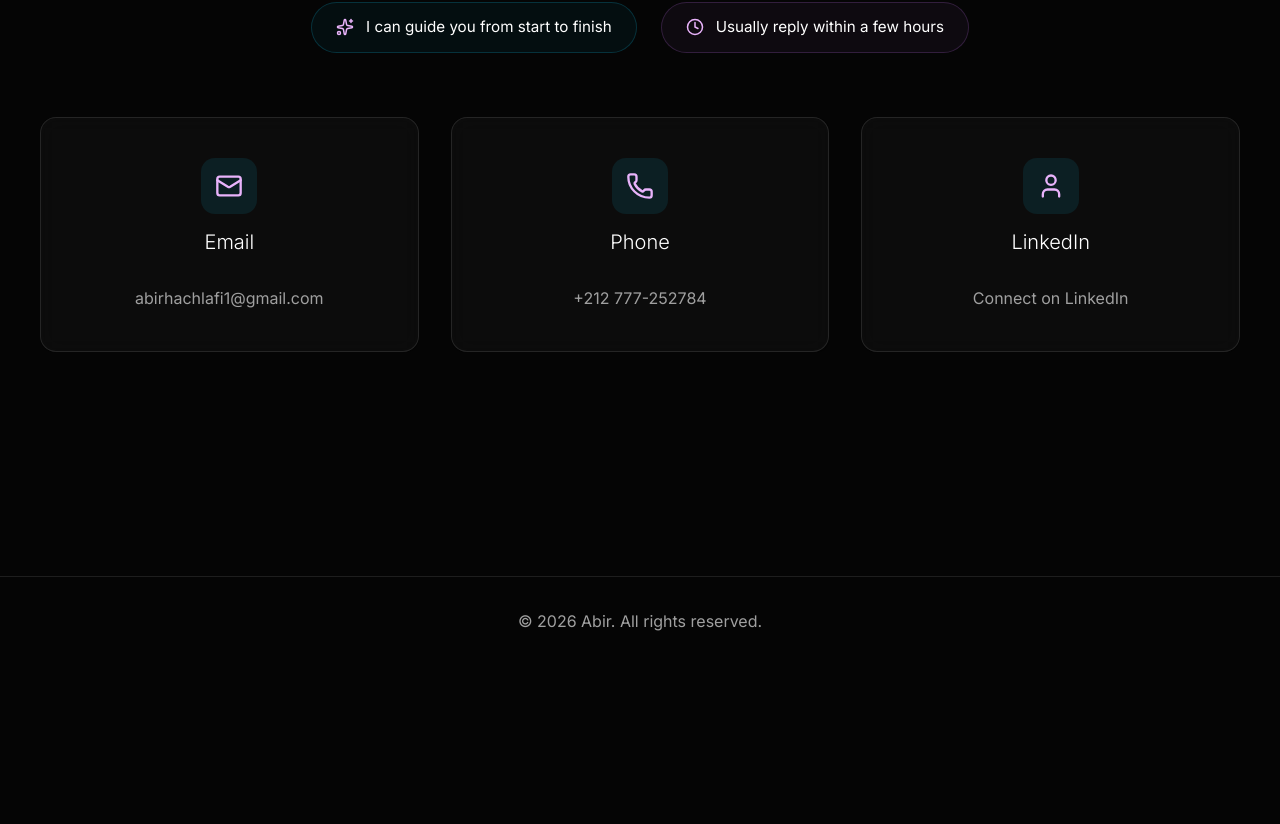
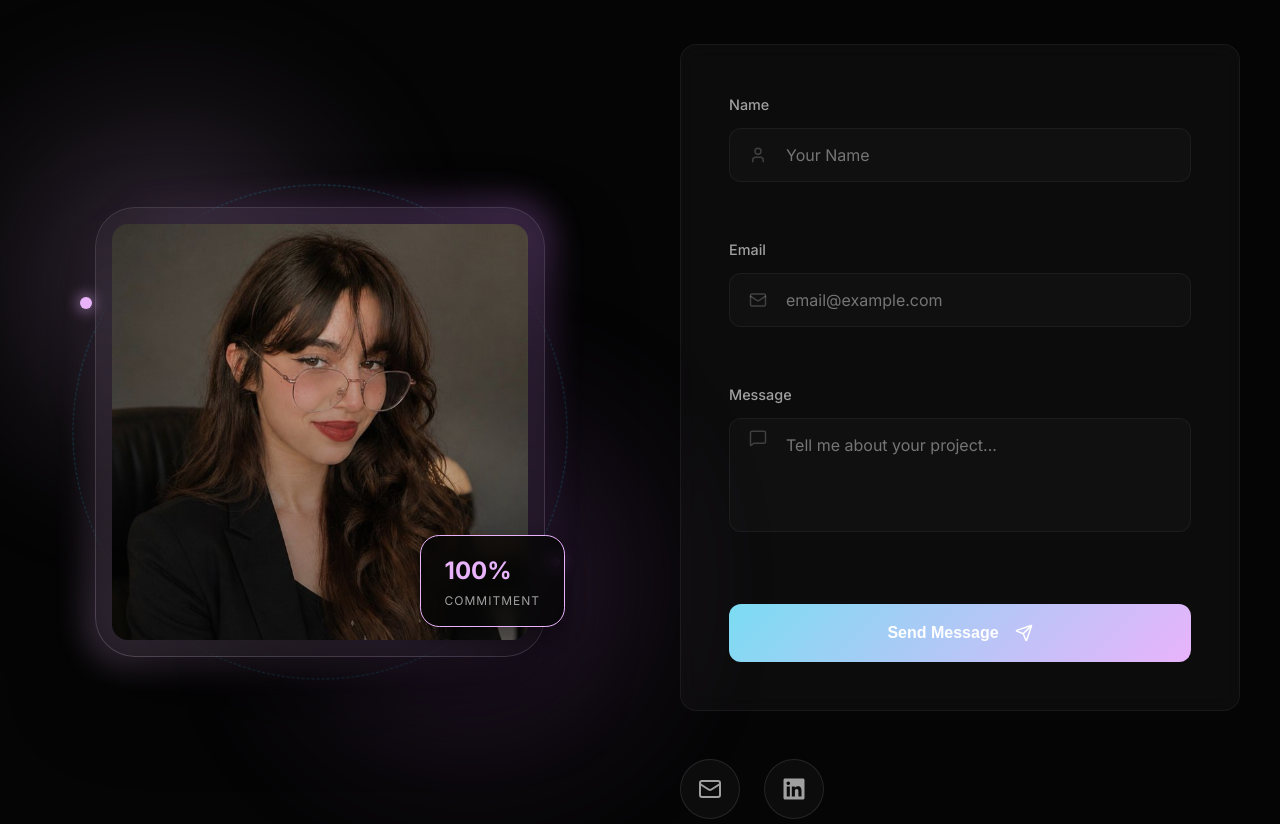
Before and after one commit to abir-dev0/abir, a React (Vite) app: page / in a window 1280 px wide. Shown: the part 8296-9120 px from the top of the page. Before the commit the page ends 8963 px from the top, so only its background shows below. Built offline with nearby package versions, Linux system fonts and the light colour scheme.

Commit message:
Finalize premium contact section with functional form

```diff
--- a/src/components/Contact.jsx
+++ b/src/components/Contact.jsx
@@ -1,191 +1,145 @@
 import { motion } from 'framer-motion';
-import { Mail, Phone, User, MessageSquare, Clock, Sparkles } from 'lucide-react';
+import { Mail, User, MessageSquare, Send } from 'lucide-react';
+import { FaLinkedin } from 'react-icons/fa';
 
 const Contact = () => {
   return (
-    <section id="contact" className="section" style={{ paddingBottom: '10rem' }}>
+    <section id="contact" className="section contact-section">
       <div className="container">
-        <div style={{ textAlign: 'center', maxWidth: '800px', margin: '0 auto 4rem' }}>
-          <motion.h2
-            initial={{ opacity: 0, y: 20 }}
+        <motion.div
+          initial={{ opacity: 0, y: 30 }}
           whileInView={{ opacity: 1, y: 0 }}
           viewport={{ once: true }}
-            transition={{ duration: 0.5 }}
-            style={{ marginBottom: '1.5rem' }}
+          transition={{ duration: 0.8 }}
+          className="contact-header"
         >
-            Let’s Work Together
-          </motion.h2>
+          <h2 style={{ fontSize: '3rem', fontWeight: '100', marginBottom: '1.5rem' }}>
+            Let’s Start <span style={{ color: 'var(--accent-color)' }}>Something</span>
+          </h2>
+          <p style={{ color: 'var(--text-secondary)', fontSize: '1.2rem', maxWidth: '650px', margin: '0 auto' }}>
+            Have a project in mind or need a website for your business?
+          </p>
+          <p style={{ color: 'var(--text-secondary)', fontSize: '1.2rem', maxWidth: '750px', margin: '0 auto' }}>
+            I can help you turn your idea into a clean, modern, and functional website.
+          </p>
+        </motion.div>
 
-          <motion.p
-            initial={{ opacity: 0, y: 20 }}
-            whileInView={{ opacity: 1, y: 0 }}
+        <div className="contact-container-modern">
+          {/* Left Side: Enhanced 3D Profile */}
+          <motion.div
+            initial={{ opacity: 0, x: -50 }}
+            whileInView={{ opacity: 1, x: 0 }}
             viewport={{ once: true }}
-            transition={{ duration: 0.5, delay: 0.1 }}
-            style={{ color: 'var(--text-secondary)', fontSize: '1.2rem', lineHeight: '1.8', marginBottom: '2.5rem' }}
+            transition={{ duration: 1, type: 'spring' }}
+            className="profile-visual-wrapper"
           >
-            Have a project in mind or need a website for your business? <br />
-            I can help you turn your idea into a clean, modern, and functional website.
-          </motion.p>
+            <div className="profile-main-container">
+              {/* Rotating Decorative Ring */}
+              <div className="profile-decorative-ring" />
 
-          <div style={{ display: 'flex', justifyContent: 'center', flexWrap: 'wrap', gap: '1.5rem' }}>
+              {/* Floating Glows */}
+              <div className="glow-blob" style={{ background: 'var(--accent-color)', top: '-50px', left: '-50px', opacity: 0.3 }} />
+              <div className="glow-blob" style={{ background: '#C471ED', bottom: '-50px', right: '-50px', opacity: 0.3 }} />
+
               <motion.div
-              initial={{ opacity: 0, scale: 0.9 }}
+                whileHover={{ rotateY: 15, rotateX: -10, scale: 1.02 }}
+                transition={{ type: 'spring', stiffness: 300, damping: 20 }}
+                className="profile-frame-layered"
+              >
+                <div className="profile-card-stack">
+                  <img
+                    src={`${import.meta.env.BASE_URL}profile.jpg`}
+                    alt="Abir Hachlafi"
+                    className="profile-img-styled"
+                    onError={(e) => { e.target.src = 'https://via.placeholder.com/450'; }}
+                  />
+                  {/* Subtle Gradient Overlay */}
+                  <div style={{ position: 'absolute', inset: 0, background: 'linear-gradient(to top, rgba(5,5,5,0.4), transparent)' }} />
+                </div>
+
+                {/* Experience Badge */}
+                <motion.div
+                  initial={{ opacity: 0, scale: 0.5 }}
                   whileInView={{ opacity: 1, scale: 1 }}
                   viewport={{ once: true }}
-              transition={{ duration: 0.5, delay: 0.2 }}
-              style={{
-                display: 'flex',
-                alignItems: 'center',
-                gap: '0.75rem',
-                padding: '0.75rem 1.5rem',
-                background: 'rgba(18, 194, 233, 0.05)',
-                borderRadius: '2rem',
-                border: '1px solid rgba(18, 194, 233, 0.2)',
-                fontSize: '0.95rem',
-                color: 'var(--text-primary)'
-              }}
+                  transition={{ delay: 0.5, type: 'spring' }}
+                  className="experience-badge"
                 >
-              <Sparkles size={18} style={{ color: 'var(--accent-color)' }} />
-              <span>I can guide you from start to finish</span>
+                  <span>100%</span>
+                  <span>Commitment</span>
                 </motion.div>
 
+                {/* Floating Tech Dots */}
+                <div style={{ position: 'absolute', top: '20%', left: '-15px', width: '12px', height: '12px', borderRadius: '50%', background: 'var(--accent-color)', boxShadow: '0 0 15px var(--accent-color)' }} />
+                <div style={{ position: 'absolute', bottom: '20%', right: '-15px', width: '10px', height: '10px', borderRadius: '50%', background: '#C471ED', boxShadow: '0 0 15px #C471ED' }} />
+              </motion.div>
+            </div>
+          </motion.div>
+
+          {/* Right Side: Form and Socials */}
+          <div style={{ display: 'flex', flexDirection: 'column', gap: '1rem' }}>
             <motion.div
-              initial={{ opacity: 0, scale: 0.9 }}
-              whileInView={{ opacity: 1, scale: 1 }}
+              initial={{ opacity: 0, x: 50 }}
+              whileInView={{ opacity: 1, x: 0 }}
               viewport={{ once: true }}
-              transition={{ duration: 0.5, delay: 0.3 }}
-              style={{
-                display: 'flex',
-                alignItems: 'center',
-                gap: '0.75rem',
-                padding: '0.75rem 1.5rem',
-                background: 'rgba(196, 113, 237, 0.05)',
-                borderRadius: '2rem',
-                border: '1px solid rgba(196, 113, 237, 0.2)',
-                fontSize: '0.95rem',
-                color: 'var(--text-primary)'
-              }}
+              transition={{ duration: 0.8, delay: 0.3 }}
+              className="glass-panel form-container"
+              style={{ width: '100%' }}
             >
-              <Clock size={18} style={{ color: 'var(--accent-color)' }} />
-              <span>Usually reply within a few hours</span>
-            </motion.div>
+              <form
+                action="https://formspree.io/f/xvzlrzly"
+                method="POST"
+                style={{ display: 'flex', flexDirection: 'column', gap: '1.5rem' }}
+              >
+                <div className="form-group">
+                  <label>Name</label>
+                  <div className="input-wrapper">
+                    <User size={18} className="input-icon" />
+                    <input type="text" name="name" placeholder="Your Name" required />
                   </div>
                 </div>
 
-        <div style={{ display: 'grid', gridTemplateColumns: 'repeat(auto-fit, minmax(280px, 1fr))', gap: '2rem' }}>
-          {/* Email */}
-          <motion.a
-            href="mailto:abirhachlafi1@gmail.com"
-            className="glass-panel contact-card"
-            initial={{ opacity: 0, y: 20 }}
-            whileInView={{ opacity: 1, y: 0 }}
-            viewport={{ once: true }}
-            transition={{ duration: 0.5 }}
-            style={{
-              display: 'flex',
-              flexDirection: 'column',
-              alignItems: 'center',
-              gap: '1rem',
-              padding: '2.5rem',
-              textDecoration: 'none',
-              textAlign: 'center'
-            }}
-          >
-            <div className="contact-icon-wrapper">
-              <Mail size={28} />
+                <div className="form-group">
+                  <label>Email</label>
+                  <div className="input-wrapper">
+                    <Mail size={18} className="input-icon" />
+                    <input type="email" name="email" placeholder="email@example.com" required />
                   </div>
-            <h3 style={{ fontSize: '1.25rem', color: 'var(--text-primary)' }}>Email</h3>
-            <span style={{ color: 'var(--text-secondary)' }}>abirhachlafi1@gmail.com</span>
-          </motion.a>
-
-          {/* Phone */}
-          <motion.a
-            href="tel:+212777252784"
-            className="glass-panel contact-card"
-            initial={{ opacity: 0, y: 20 }}
-            whileInView={{ opacity: 1, y: 0 }}
-            viewport={{ once: true }}
-            transition={{ duration: 0.5, delay: 0.1 }}
-            style={{
-              display: 'flex',
-              flexDirection: 'column',
-              alignItems: 'center',
-              gap: '1rem',
-              padding: '2.5rem',
-              textDecoration: 'none',
-              textAlign: 'center'
-            }}
-          >
-            <div className="contact-icon-wrapper">
-              <Phone size={28} />
-            </div>
-            <h3 style={{ fontSize: '1.25rem', color: 'var(--text-primary)' }}>Phone</h3>
-            <span style={{ color: 'var(--text-secondary)' }}>+212 777-252784</span>
-          </motion.a>
-
-          {/* LinkedIn */}
-          <motion.a
-            href="https://www.linkedin.com/in/abir-hachlafi-b85101336/"
-            target="_blank"
-            rel="noopener noreferrer"
-            className="glass-panel contact-card"
-            initial={{ opacity: 0, y: 20 }}
-            whileInView={{ opacity: 1, y: 0 }}
-            viewport={{ once: true }}
-            transition={{ duration: 0.5, delay: 0.2 }}
-            style={{
-              display: 'flex',
-              flexDirection: 'column',
-              alignItems: 'center',
-              gap: '1rem',
-              padding: '2.5rem',
-              textDecoration: 'none',
-              textAlign: 'center'
-            }}
-          >
-            <div className="contact-icon-wrapper">
-              <User size={28} />
-            </div>
-            <h3 style={{ fontSize: '1.25rem', color: 'var(--text-primary)' }}>LinkedIn</h3>
-            <span style={{ color: 'var(--text-secondary)' }}>Connect on LinkedIn</span>
-          </motion.a>
                 </div>
 
+                <div className="form-group">
+                  <label>Message</label>
+                  <div className="input-wrapper">
+                    <MessageSquare size={18} className="input-icon" style={{ top: '1.25rem' }} />
+                    <textarea name="message" placeholder="Tell me about your project..." rows="4" required></textarea>
+                  </div>
+                </div>
+
+                <button type="submit" className="submit-btn">
+                  <span>Send Message</span>
+                  <Send size={18} />
+                </button>
+              </form>
+            </motion.div>
+
+            {/* Social Circles Row */}
             <motion.div
               initial={{ opacity: 0, y: 20 }}
               whileInView={{ opacity: 1, y: 0 }}
               viewport={{ once: true }}
-          transition={{ duration: 0.5, delay: 0.4 }}
-          style={{ textAlign: 'center', marginTop: '4rem' }}
+              transition={{ duration: 0.5, delay: 0.5 }}
+              className="social-circles-row"
             >
+              <a href="mailto:abirhachlafi1@gmail.com" className="social-circle" title="Email Me">
+                <Mail size={24} />
+              </a>
+              <a href="https://www.linkedin.com/in/abir-hachlafi-b85101336/" target="_blank" rel="noopener noreferrer" className="social-circle" title="LinkedIn">
+                <FaLinkedin size={24} />
+              </a>
             </motion.div>
           </div>
-
-      <style jsx>{`
-        .contact-card {
-          transition: all 0.4s cubic-bezier(0.175, 0.885, 0.32, 1.275) !important;
-        }
-        .contact-card:hover {
-          background: rgba(255, 255, 255, 0.05) !important;
-          border-color: var(--accent-color) !important;
-        }
-        .contact-icon-wrapper {
-          width: 56px;
-          height: 56px;
-          border-radius: 14px;
-          background: rgba(18, 194, 233, 0.1);
-          display: flex;
-          align-items: center;
-          justify-content: center;
-          color: var(--accent-color);
-          transition: all 0.3s ease;
-        }
-        .contact-card:hover .contact-icon-wrapper {
-          background: var(--accent-gradient);
-          color: white;
-          transform: scale(1.1) rotate(5deg);
-        }
-      `}</style>
+        </div>
+      </div>
     </section>
   );
 };
--- a/src/index.css
+++ b/src/index.css
@@ -177,3 +177,336 @@ h2 {
     display: none !important;
   }
 }
+
+/* Contact Form Styles */
+.contact-section {
+  padding-bottom: 10rem;
+}
+
+.contact-header {
+  text-align: center;
+  max-width: 800px;
+  margin: 0 auto 5rem;
+}
+
+.contact-grid {
+  display: grid;
+  grid-template-columns: 1fr 1.5fr;
+  gap: 3rem;
+  max-width: 1100px;
+  margin: 0 auto;
+}
+
+@media (max-width: 992px) {
+  .contact-grid {
+    grid-template-columns: 1fr !important;
+  }
+}
+
+.contact-info-card {
+  display: flex;
+  align-items: center;
+  gap: 1.5rem;
+  padding: 2rem !important;
+  transition: all 0.3s ease !important;
+  border: 1px solid rgba(255, 255, 255, 0.03) !important;
+}
+
+.contact-info-card:hover {
+  background: rgba(255, 255, 255, 0.05) !important;
+  border-color: var(--accent-color) !important;
+  transform: translateX(10px);
+}
+
+.info-icon {
+  width: 50px;
+  height: 50px;
+  border-radius: 12px;
+  background: rgba(18, 194, 233, 0.1);
+  color: var(--accent-color);
+  display: flex;
+  align-items: center;
+  justify-content: center;
+  flex-shrink: 0;
+}
+
+.info-text h3 {
+  margin: 0;
+  font-size: 0.9rem;
+  color: var(--text-secondary);
+  text-transform: uppercase;
+  letter-spacing: 1px;
+}
+
+.info-text p {
+  margin: 0.2rem 0 0;
+  font-size: 1.1rem;
+  color: var(--text-primary);
+}
+
+.form-container {
+  padding: 3rem !important;
+  border: 1px solid rgba(255, 255, 255, 0.05) !important;
+}
+
+.form-group {
+  display: flex;
+  flex-direction: column;
+  gap: 0.75rem;
+  margin-bottom: 2rem;
+}
+
+.form-group label {
+  font-size: 0.9rem;
+  color: var(--text-secondary);
+  font-weight: 500;
+}
+
+.input-wrapper {
+  position: relative;
+  display: flex;
+  align-items: flex-start;
+}
+
+.input-icon {
+  position: absolute;
+  left: 1.25rem;
+  top: 50%;
+  transform: translateY(-50%);
+  color: rgba(255, 255, 255, 0.2);
+  transition: all 0.3s ease;
+}
+
+.form-group:focus-within .input-icon {
+  color: var(--accent-color);
+}
+
+.form-group input, .form-group textarea {
+  width: 100%;
+  background: rgba(255, 255, 255, 0.02);
+  border: 1px solid rgba(255, 255, 255, 0.05);
+  border-radius: 12px;
+  padding: 1rem 1rem 1rem 3.5rem;
+  color: var(--text-primary);
+  font-size: 1rem;
+  transition: all 0.3s ease;
+  outline: none;
+  font-family: inherit;
+}
+
+.form-group textarea {
+  padding-top: 1rem;
+  resize: none;
+}
+
+.form-group input:focus, .form-group textarea:focus {
+  background: rgba(255, 255, 255, 0.05);
+  border-color: var(--accent-color);
+  box-shadow: 0 0 20px rgba(18, 194, 233, 0.1);
+}
+
+.submit-btn {
+  background: var(--accent-gradient);
+  color: white;
+  border: none;
+  padding: 1.25rem;
+  border-radius: 12px;
+  font-size: 1rem;
+  font-weight: 600;
+  display: flex;
+  align-items: center;
+  justify-content: center;
+  gap: 1rem;
+  cursor: pointer;
+  transition: all 0.3s ease;
+  margin-top: 1rem;
+  width: 100%;
+}
+
+.submit-btn:hover {
+  transform: translateY(-5px);
+  box-shadow: 0 10px 30px rgba(18, 194, 233, 0.4);
+}
+
+/* New Contact Section Redesign Styles */
+.contact-container-modern {
+  display: grid;
+  grid-template-columns: 1fr 1fr;
+  gap: 5rem;
+  align-items: center;
+  max-width: 1200px;
+  margin: 0 auto;
+}
+
+@media (max-width: 992px) {
+  .contact-container-modern {
+    grid-template-columns: 1fr !important;
+    gap: 3rem;
+  }
+}
+
+.profile-visual-wrapper {
+  position: relative;
+  display: flex;
+  justify-content: center;
+  align-items: center;
+}
+
+.profile-frame {
+  width: 100%;
+  max-width: 450px;
+  aspect-ratio: 1;
+  border-radius: 2.5rem;
+  padding: 1.5rem;
+  background: rgba(255, 255, 255, 0.02);
+  border: 1px solid rgba(255, 255, 255, 0.05);
+  backdrop-filter: blur(10px);
+  position: relative;
+  overflow: hidden;
+  box-shadow: 0 30px 60px rgba(0,0,0,0.4);
+}
+
+.profile-img-inner {
+  width: 100%;
+  height: 100%;
+  border-radius: 1.8rem;
+  object-fit: cover;
+  transition: transform 0.5s ease;
+}
+
+.profile-frame:hover .profile-img-inner {
+  transform: scale(1.05);
+}
+
+.social-circles-row {
+  display: flex;
+  gap: 1.5rem;
+  margin-top: 2rem;
+  justify-content: flex-start;
+}
+
+.social-circle {
+  width: 60px;
+  height: 60px;
+  border-radius: 50%;
+  background: rgba(255, 255, 255, 0.03);
+  border: 1px solid rgba(255, 255, 255, 0.1);
+  display: flex;
+  align-items: center;
+  justify-content: center;
+  color: var(--text-secondary);
+  transition: all 0.4s cubic-bezier(0.175, 0.885, 0.32, 1.275);
+  text-decoration: none;
+}
+
+.social-circle:hover {
+  background: var(--surface-hover);
+  border-color: var(--accent-color);
+  color: var(--accent-color);
+  transform: translateY(-10px) scale(1.1);
+  box-shadow: 0 15px 30px rgba(18, 194, 233, 0.3);
+}
+
+.glow-blob {
+  position: absolute;
+  width: 250px;
+  height: 250px;
+  filter: blur(100px);
+  opacity: 0.2;
+  z-index: -1;
+  border-radius: 50%;
+}
+
+/* Enhanced Profile Visuals */
+.profile-main-container {
+  position: relative;
+  width: 100%;
+  max-width: 450px;
+  perspective: 1000px;
+}
+
+.profile-decorative-ring {
+  position: absolute;
+  top: 50%;
+  left: 50%;
+  transform: translate(-50%, -50%);
+  width: 110%;
+  height: 110%;
+  border: 1px dashed rgba(18, 194, 233, 0.3);
+  border-radius: 50%;
+  animation: rotate 20s linear infinite;
+  z-index: 0;
+}
+
+@keyframes rotate {
+  from { transform: translate(-50%, -50%) rotate(0deg); }
+  to { transform: translate(-50%, -50%) rotate(360deg); }
+}
+
+.profile-frame-layered {
+  position: relative;
+  width: 100%;
+  aspect-ratio: 1;
+  border-radius: 2.5rem;
+  z-index: 2;
+  transform-style: preserve-3d;
+  transition: transform 0.6s cubic-bezier(0.23, 1, 0.32, 1);
+}
+
+.profile-frame-layered::before {
+  content: '';
+  position: absolute;
+  inset: -10px;
+  border-radius: 2.8rem;
+  background: linear-gradient(45deg, var(--accent-color), transparent, #C471ED);
+  opacity: 0.3;
+  z-index: -1;
+  filter: blur(15px);
+}
+
+.profile-card-stack {
+  position: absolute;
+  inset: 0;
+  background: rgba(255, 255, 255, 0.03);
+  backdrop-filter: blur(15px);
+  border: 1px solid rgba(255, 255, 255, 0.1);
+  border-radius: 2.5rem;
+  overflow: hidden;
+  box-shadow: 0 40px 80px rgba(0,0,0,0.5);
+}
+
+.profile-img-styled {
+  width: 100%;
+  height: 100%;
+  object-fit: cover;
+  border-radius: 2rem;
+  padding: 1rem;
+}
+
+.experience-badge {
+  position: absolute;
+  bottom: 30px;
+  right: -20px;
+  background: rgba(5, 5, 5, 0.8);
+  backdrop-filter: blur(10px);
+  border: 1px solid var(--accent-color);
+  padding: 1rem 1.5rem;
+  border-radius: 1.2rem;
+  display: flex;
+  flex-direction: column;
+  z-index: 10;
+  box-shadow: 0 10px 20px rgba(0,0,0,0.3);
+}
+
+.experience-badge span:first-child {
+  font-size: 1.5rem;
+  font-weight: 700;
+  color: var(--accent-color);
+}
+
+.experience-badge span:last-child {
+  font-size: 0.75rem;
+  color: var(--text-secondary);
+  text-transform: uppercase;
+  letter-spacing: 1px;
+}
```
Lines whose indentation alone changed are shown as unchanged.
